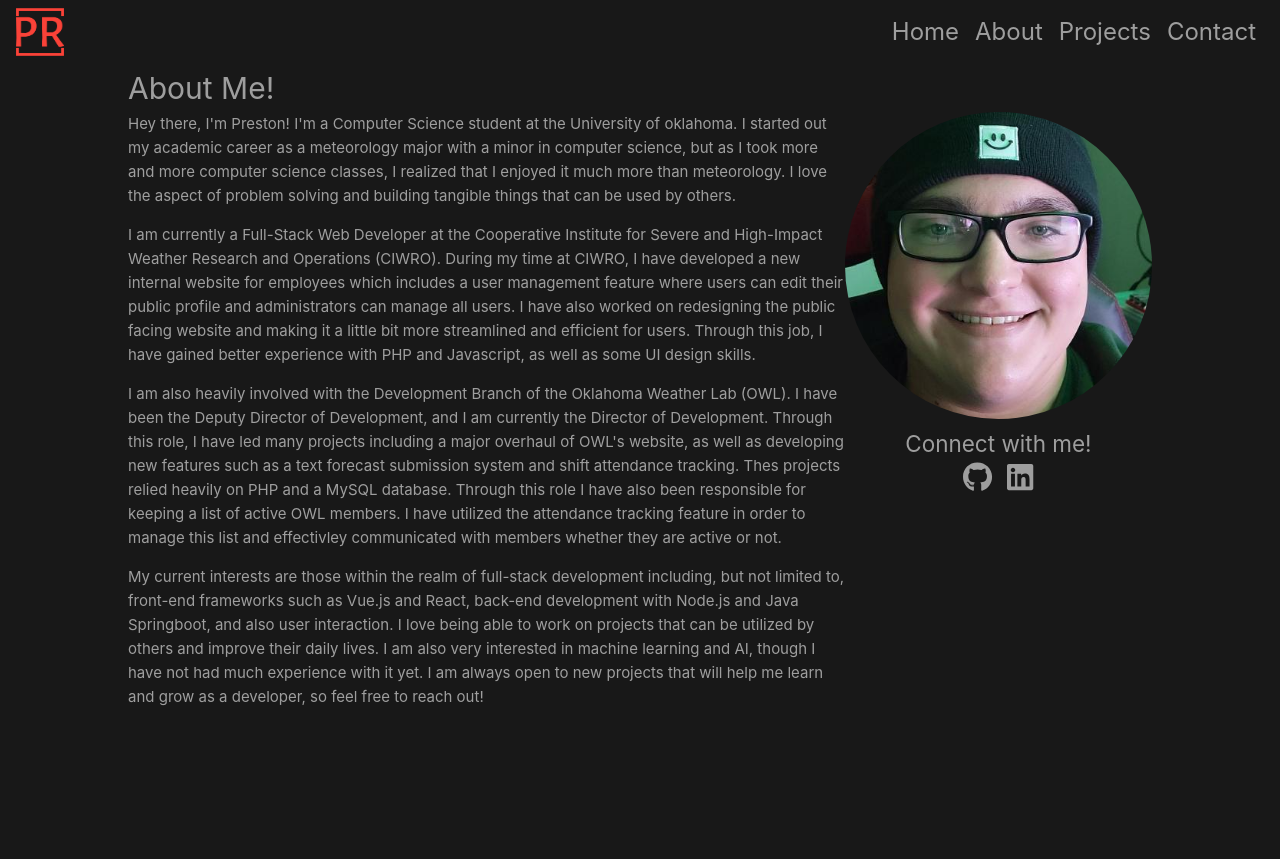
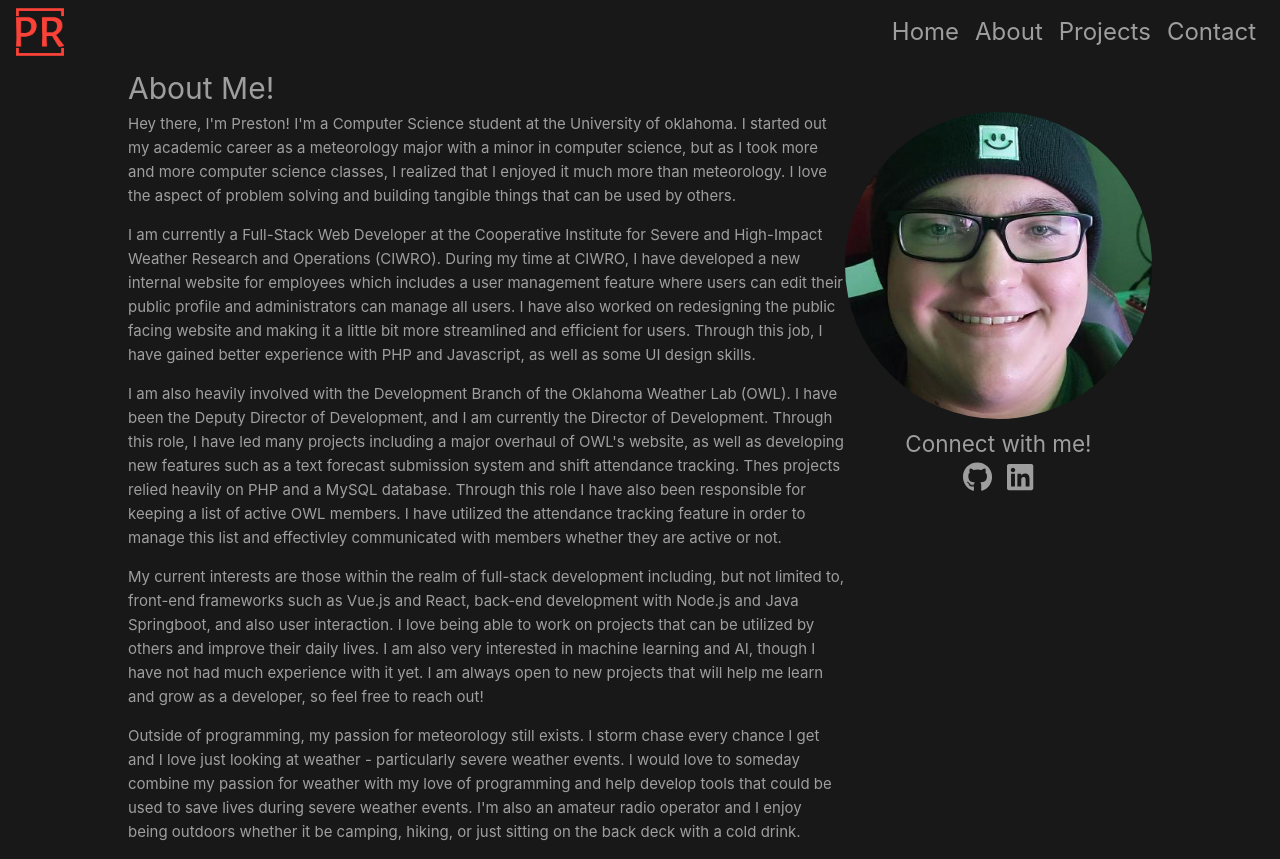
Before and after one commit to proesslet/Portfolio, a Vue app in the folder prestonroesslet/: page /about in a window 1280 px wide. Before the commit the page ends 800 px from the top, so only its background shows below. Built offline with nearby package versions, Linux system fonts and the light colour scheme.

Commit message:
Added more bio

```diff
--- a/prestonroesslet/src/pages/AboutPage.vue
+++ b/prestonroesslet/src/pages/AboutPage.vue
@@ -47,6 +47,17 @@
           not had much experience with it yet. I am always open to new projects
           that will help me learn and grow as a developer, so feel free to reach
           out!
+        </p>
+
+        <p>
+          Outside of programming, my passion for meteorology still exists. I
+          storm chase every chance I get and I love just looking at weather -
+          particularly severe weather events. I would love to someday combine my
+          passion for weather with my love of programming and help develop tools
+          that could be used to save lives during severe weather events. I'm
+          also an amateur radio operator and I enjoy being outdoors whether it
+          be camping, hiking, or just sitting on the back deck with a cold
+          drink.
         </p>
       </section>
 
```
